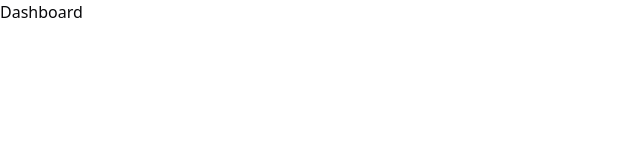
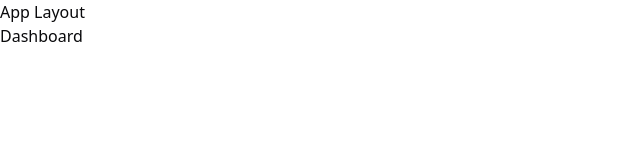
Before and after one commit to mspavanelli/pizza-shop-web, a React (Vite) app: page / in a window 1280 px wide. Shown: the top 160 px of the page, without its empty margins (0-640 px from the left). Built offline with nearby package versions, Linux system fonts and the light colour scheme.

Commit message:
feat: add pages layouts

```diff
--- /dev/null
+++ b/src/pages/layouts/app.tsx
@@ -0,0 +1,12 @@
+import { Outlet } from "react-router-dom";
+
+export function AppLayout() {
+  return (
+    <div>
+      <header>App Layout</header>
+      <div>
+        <Outlet />
+      </div>
+    </div>
+  );
+}
--- /dev/null
+++ b/src/pages/layouts/auth.tsx
@@ -0,0 +1,12 @@
+import { Outlet } from "react-router-dom";
+
+export function AuthLayout() {
+  return (
+    <div>
+      <header>Auth Layout</header>
+      <div>
+        <Outlet />
+      </div>
+    </div>
+  );
+}
```
Also changed, not shown: src/routes/index.tsx (+17 -3 lines).
